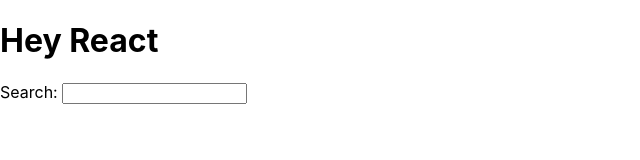
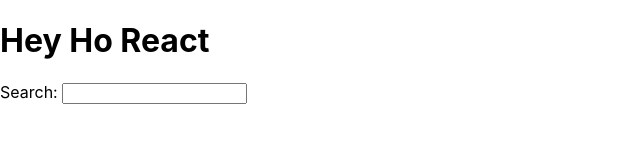
Before and after one commit to EricRicketts/TheRoadToReact, a React (Create React App) app in the folder hacker-stories/: page / in a window 1280 px wide. Shown: the top 160 px of the page, without its empty margins (0-640 px from the left). Built offline with nearby package versions, Linux system fonts and the light colour scheme.

Commit message:
embed a function call into JSX

```diff
--- a/hacker-stories/src/App.js
+++ b/hacker-stories/src/App.js
@@ -1,14 +1,17 @@
 import * as React from 'react';
 
 function App() {
-    const welcome = {
-        greeting: "Hey",
-        title: "React"
+    function getWelcome() {
+        return {
+            greeting: "Hey Ho",
+            title: "React"
+        }
     }
+
   return (
       <div>
         <h1>
-            {welcome.greeting} {welcome.title}
+            {getWelcome().greeting} {getWelcome().title}
         </h1>
 
         <label htmlFor="search">Search: </label>
```
